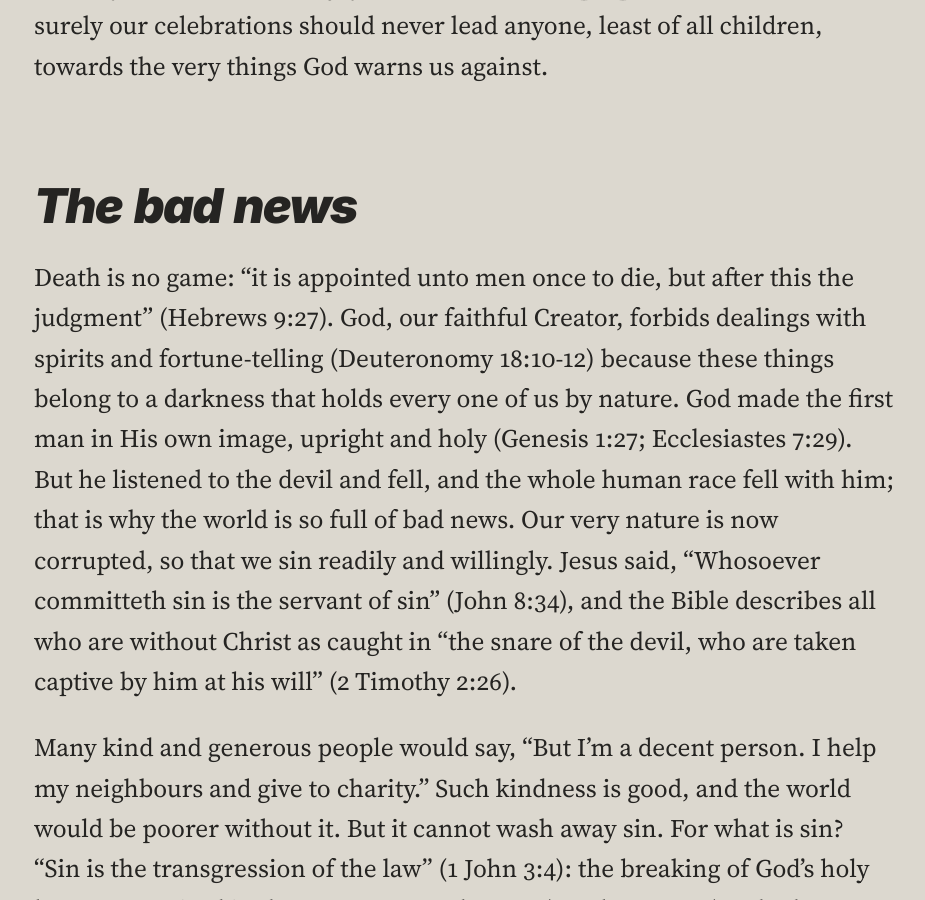
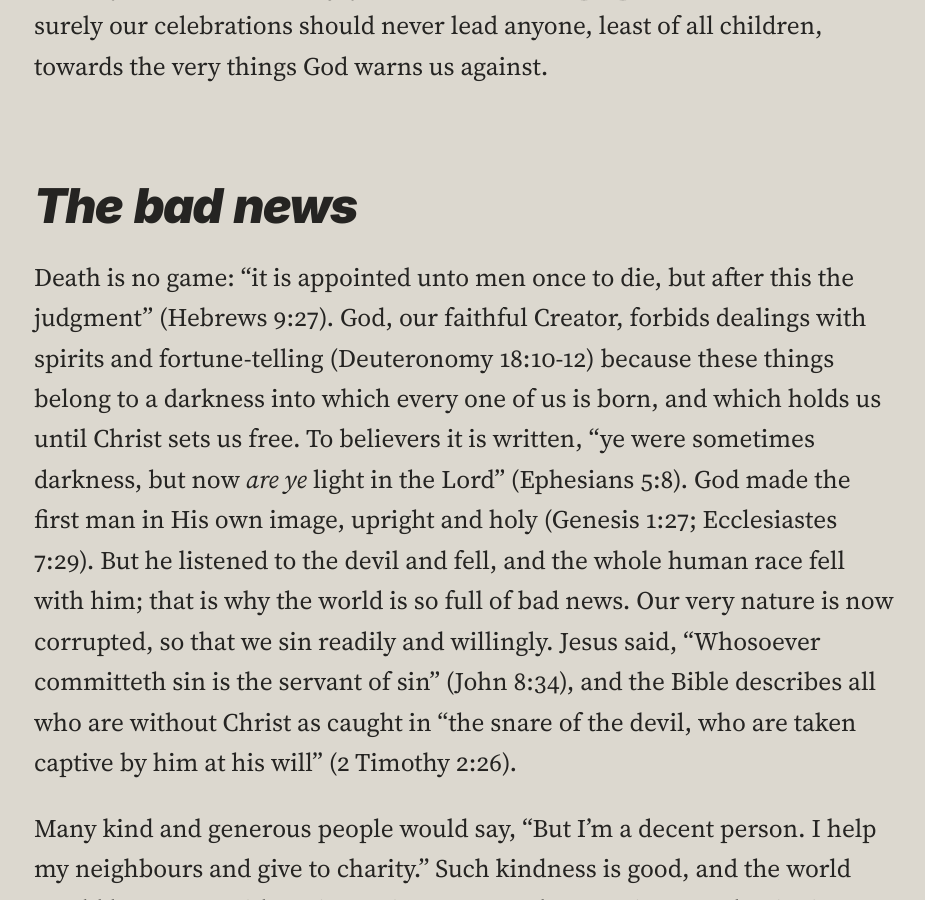
Before and after one commit to ForestWalkUK/truthpeaceandlove, a Jekyll site: the page built from _posts/2026-10-30-afraid-of-the-dark-halloween-light-of-the-world.md, in a window 1280 px wide and 900 px high, scrolled down 13852 px. Shown: the whole window, without its empty margins (14-939 px from the left). Built offline with Jekyll 4.4.1, drawn with Linux system fonts in a browser that asks for light colours; some of the changed text lies outside the part shown.

Commit message:
Halloween post v1.8: correct statement on darkness of our nature
- Bad news: darkness holds us from birth until Christ sets us free,
  not believers now; add Ephesians 5:8
- Add version 1.8 changelog entry

Co-Authored-By: Claude Opus 5.5 <noreply@anthropic.com>

```diff
--- a/_posts/2026-10-30-afraid-of-the-dark-halloween-light-of-the-world.md
+++ b/_posts/2026-10-30-afraid-of-the-dark-halloween-light-of-the-world.md
@@ -1,6 +1,9 @@
 ---
 title: "Afraid of the Dark? Halloween and the Light of the World"
 changes:
+  - version: "1.8"
+    date: 2026-11-08
+    note: "In “The bad news”, the sentence on the darkness of our fallen nature corrected, with Ephesians 5:8 added. The earlier wording was an error. As it stood, “a darkness that holds every one of us by nature” said that this darkness still holds everyone, including believers in Christ, which Scripture denies. What is true is that we are all born into it, and that it holds us until Christ sets us free; hence the revision."
   - version: "1.7"
     date: 2026-11-08
     note: "The paragraph on those who have died expanded: our words reveal our hearts (Matthew 12:34), and the two thieves crucified with Christ (Luke 23:39, 43). The earlier sentence was an error. As it stood, “No one can see into the heart of someone who has died” was a blanket statement, and it could leave a grieving reader with hope that Scripture does not give, even where the person died openly rejecting Christ. Our Lord Himself says that “out of the abundance of the heart the mouth speaketh” (Matthew 12:34), so a life and death of open rebellion is real evidence, not a blank. At the same time, there is a true point the sentence was trying to make: where there is no such evidence, we must not pronounce on someone’s eternal state. The two thieves show both sides of that, hence the revision."
@@ -126,7 +129,7 @@ We may, and should, hold joyful celebrations on proper occasions. But surely our
 
 ## The bad news
 
-Death is no game: “it is appointed unto men once to die, but after this the judgment” (Hebrews 9:27). God, our faithful Creator, forbids dealings with spirits and fortune-telling (Deuteronomy 18:10-12) because these things belong to a darkness that holds every one of us by nature. God made the first man in His own image, upright and holy (Genesis 1:27; Ecclesiastes 7:29). But he listened to the devil and fell, and the whole human race fell with him; that is why the world is so full of bad news. Our very nature is now corrupted, so that we sin readily and willingly. Jesus said, “Whosoever committeth sin is the servant of sin” (John 8:34), and the Bible describes all who are without Christ as caught in “the snare of the devil, who are taken captive by him at his will” (2 Timothy 2:26).
+Death is no game: “it is appointed unto men once to die, but after this the judgment” (Hebrews 9:27). God, our faithful Creator, forbids dealings with spirits and fortune-telling (Deuteronomy 18:10-12) because these things belong to a darkness into which every one of us is born, and which holds us until Christ sets us free. To believers it is written, “ye were sometimes darkness, but now *are ye* light in the Lord” (Ephesians 5:8). God made the first man in His own image, upright and holy (Genesis 1:27; Ecclesiastes 7:29). But he listened to the devil and fell, and the whole human race fell with him; that is why the world is so full of bad news. Our very nature is now corrupted, so that we sin readily and willingly. Jesus said, “Whosoever committeth sin is the servant of sin” (John 8:34), and the Bible describes all who are without Christ as caught in “the snare of the devil, who are taken captive by him at his will” (2 Timothy 2:26).
 
 Many kind and generous people would say, “But I’m a decent person. I help my neighbours and give to charity.” Such kindness is good, and the world would be poorer without it. But it cannot wash away sin. For what is sin? “Sin is the transgression of the law” (1 John 3:4): the breaking of God’s holy law, summarised in the Ten Commandments (Exodus 20:1-17). Who has never put something else before God, taken His name in vain, lied, stolen, or coveted what belongs to another? And the Lord Jesus taught that God’s law reaches even to the thoughts and desires of the heart (Matthew 5:21-22). Measured against God’s perfect holiness, “we are all as an unclean *thing*, and all our righteousnesses *are* as filthy rags” (Isaiah 64:6). We cannot pay off a debt to God with good deeds, any more than a man can be acquitted of a crime because he was kind to others on other days.
 
```
